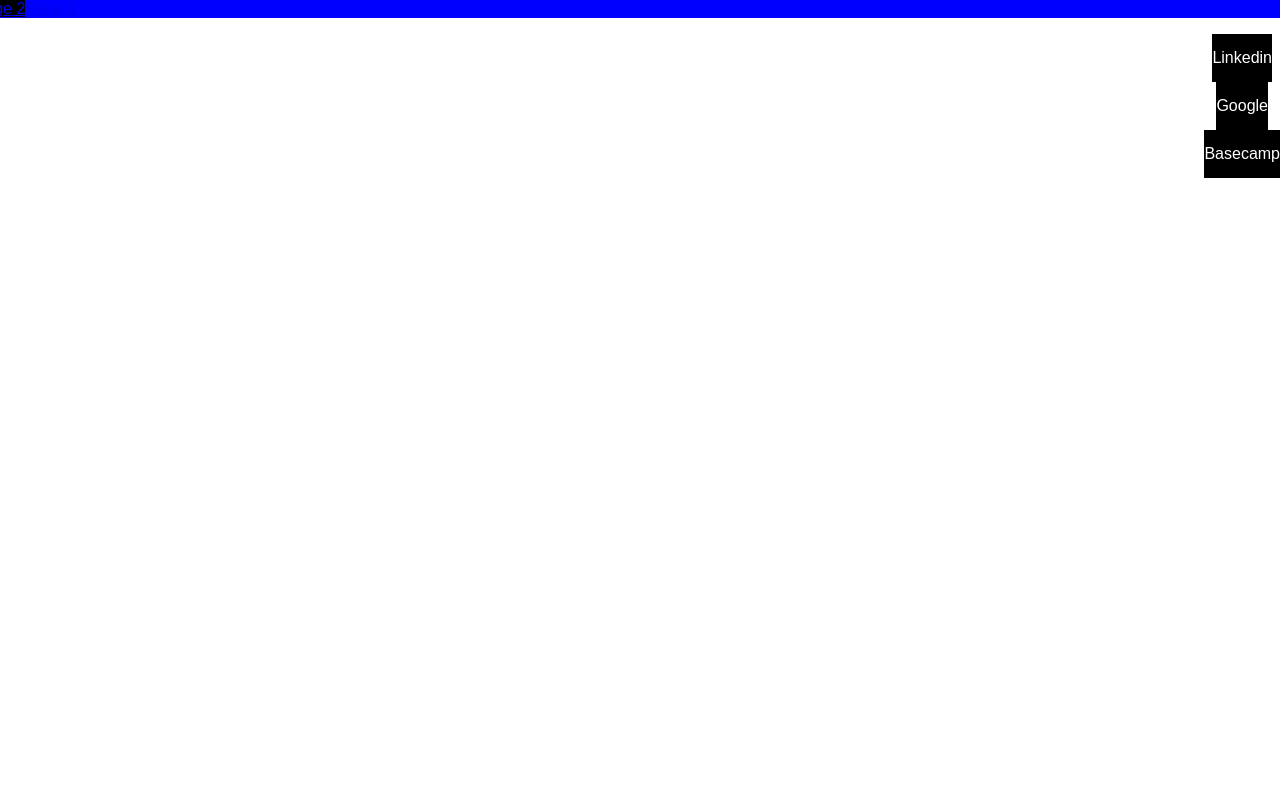
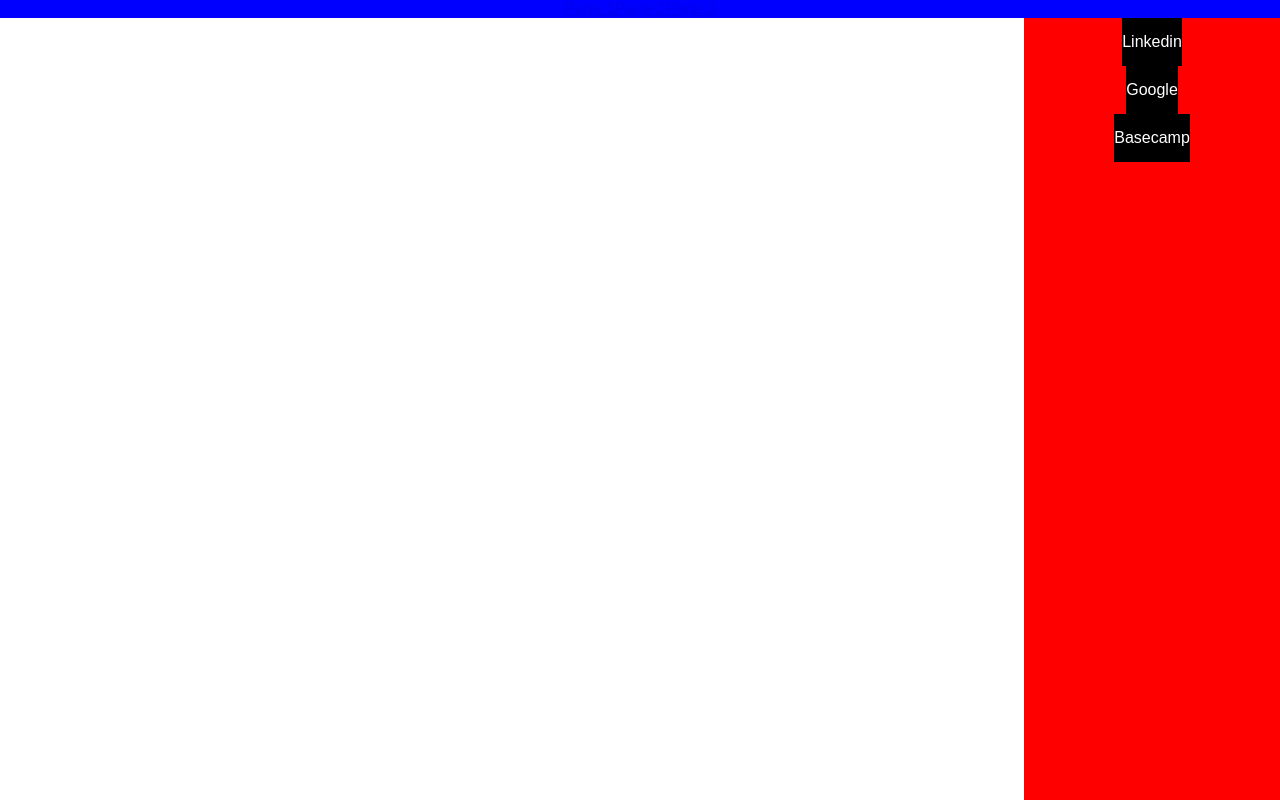
Before and after one commit to Lazar2648/webdev_lab8, a plain HTML site: page index.html in a window 1280 px wide. Drawn offline with Linux system fonts and the light colour scheme.

Commit message:
little fixes

```diff
--- a/css/style.css
+++ b/css/style.css
@@ -14,7 +14,7 @@
 	margin: 0;
 	padding: 0;
 	position: relative;
-	left: 50$;
+	left: 50%;
 	float: left;
 }
 
@@ -36,15 +36,15 @@
 #sidebar {
 	position: fixed;
 	right: 0%;
-	background-color: red
-	height: 100%
-	width: 205;
+	background-color: red;
+	height: 100%;
+	width: 20%;
 }
 
 #sidebar ul {
 	list-style-type: none;
 	text-align: center;
-	padding: 0
+	padding: 0;
 	margin: 0;
 }
 
```
